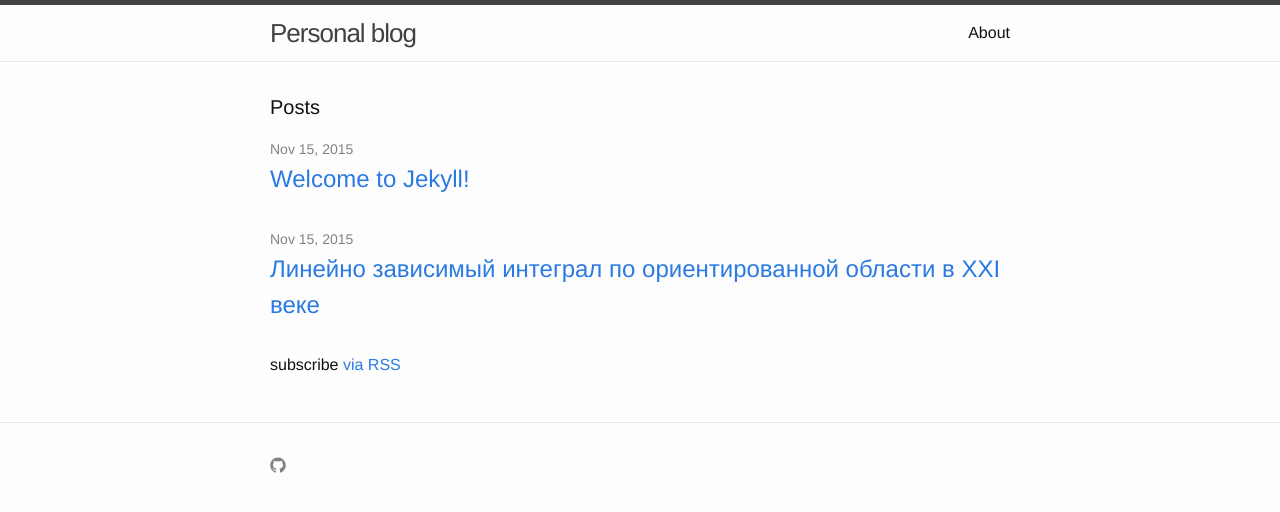
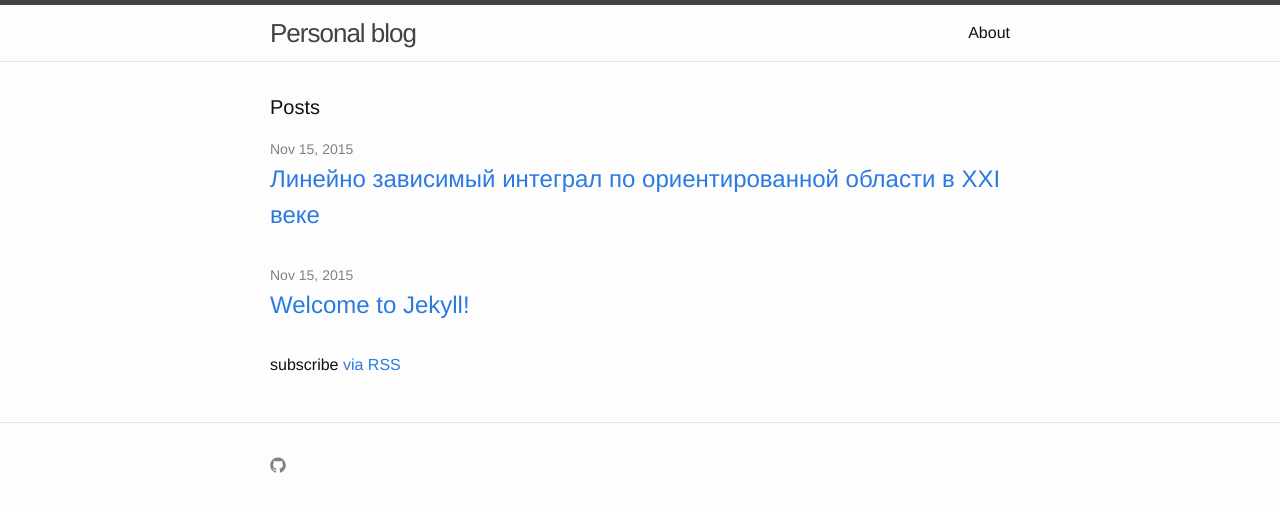
Before and after one commit to wcoder/wcoder.github.io, a Jekyll site: the page built from index.html, in a window 1280 px wide. Shown: the top 512 px of the page. Built offline with Jekyll 4.4.1, drawn with Linux system fonts in a browser that asks for light colours.

Commit message:
Added sorting by date

```diff
--- a/index.html
+++ b/index.html
@@ -7,13 +7,13 @@ layout: default
 	<h1 class="page-heading">Posts</h1>
 
 	<ul class="post-list">
-    {% for post in site.posts %}
+		{% assign sortedPosts = site.posts | sort: 'date' %}
+		{% for post in sortedPosts %}
 		<li>
 			<span class="post-meta">{{ post.date | date: "%b %-d, %Y" }}</span>
 
-        <h2>
-          <a class="post-link" href="{{ post.url | prepend: site.baseurl }}">{{ post.title }}</a>
-        </h2>
+			<h2><a class="post-link" href="{{ post.url | prepend: site.baseurl }}">{{ post.title }}</a></h2>
+			{{-- post.excerpt --}}
 		</li>
 		{% endfor %}
 	</ul>
```
Lines whose indentation alone changed are shown as unchanged.
